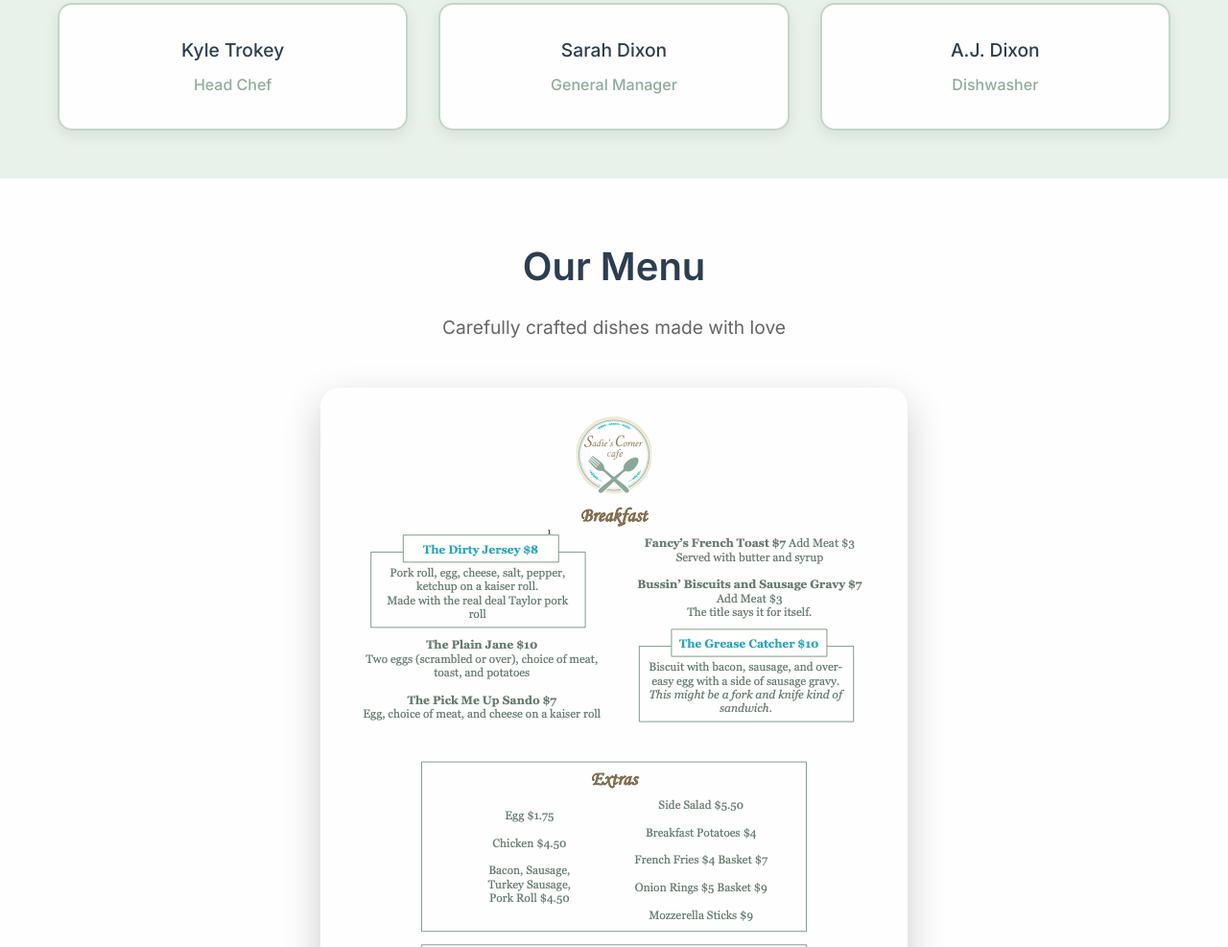
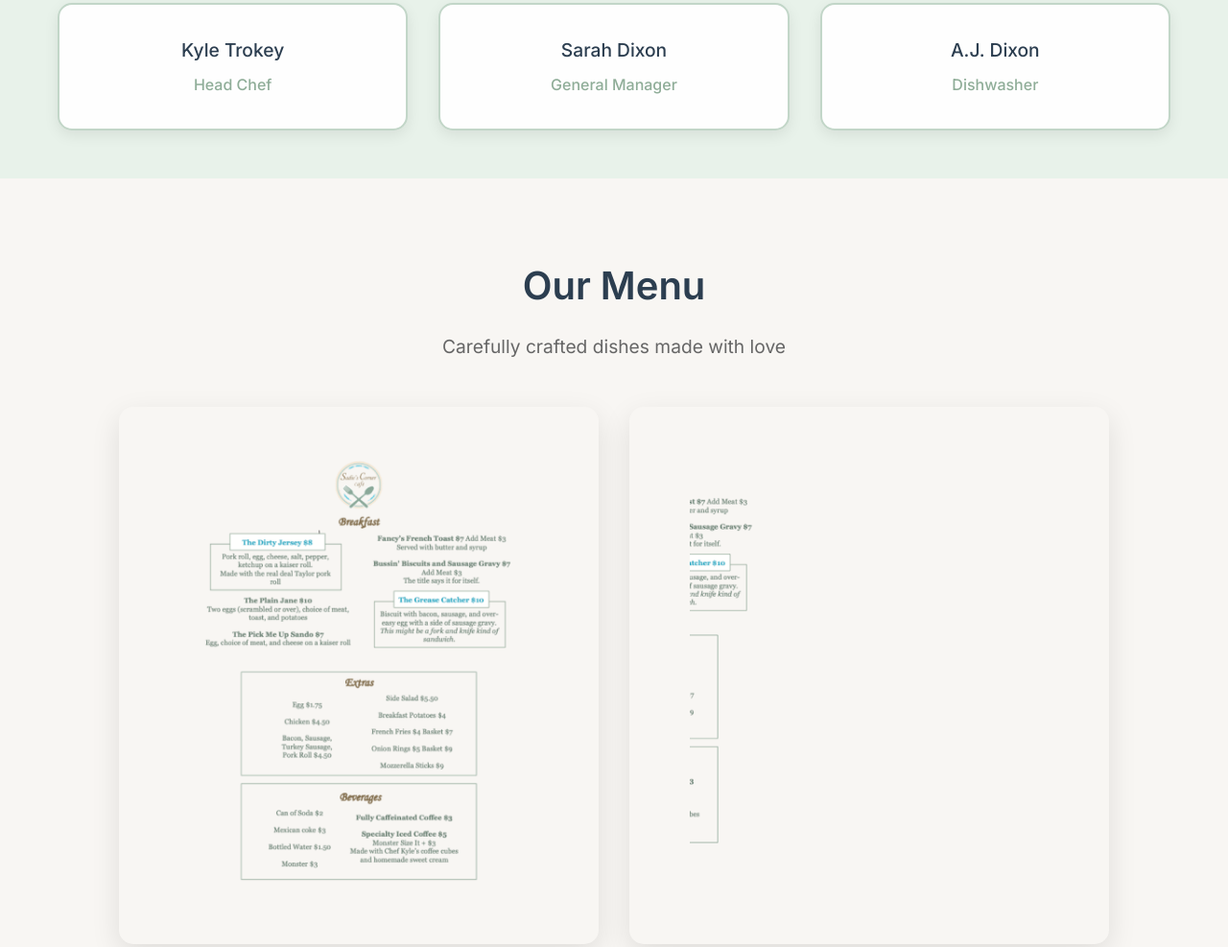
Before and after one commit to bailey-caldwell-sb/SadiesCornerCafe, a website: page index.html in a window 1280 px wide. Shown: the part 1331-2318 px from the top of the page at 96% size. Drawn offline with Linux system fonts and the light colour scheme.

Commit message:
Update menu display to show both pages side by side without scrolling

```diff
--- a/index.html
+++ b/index.html
@@ -96,13 +96,14 @@
                 <p>Carefully crafted dishes made with love</p>
             </div>
 
-            <!-- Featured Menu Image -->
+            <!-- Featured Menu Images -->
             <div class="menu-showcase">
-                <div class="menu-image-container">
-                    <img src="images/sadies_new_menu.png" alt="Sadie's Corner Cafe Menu" class="menu-image">
-                    <div class="menu-overlay">
-                        <h3>View Our Full Menu</h3>
-                        <p>Click to see our complete selection</p>
+                <div class="menu-pages-container">
+                    <div class="menu-page">
+                        <img src="images/sadies_menu_page1.png" alt="Sadie's Corner Cafe Menu - Page 1" class="menu-page-image">
+                    </div>
+                    <div class="menu-page">
+                        <img src="images/sadies_menu_page2.png" alt="Sadie's Corner Cafe Menu - Page 2" class="menu-page-image">
                     </div>
                 </div>
             </div>
--- a/styles.css
+++ b/styles.css
@@ -321,10 +321,44 @@ section {
 }
 
 /* Menu Section */
+.menu {
+    padding: 80px 0;
+    background-color: var(--cream);
+}
+
 .menu-showcase {
-    margin-bottom: 2rem;
+    margin-top: 3rem;
     display: flex;
     justify-content: center;
+}
+
+.menu-pages-container {
+    display: flex;
+    gap: 2rem;
+    max-width: 1200px;
+    width: 100%;
+    justify-content: center;
+}
+
+.menu-page {
+    flex: 1;
+    max-width: 500px;
+    border-radius: 15px;
+    overflow: hidden;
+    box-shadow: 0 10px 30px rgba(0,0,0,0.1);
+    transition: transform 0.3s ease;
+}
+
+.menu-page:hover {
+    transform: translateY(-5px);
+}
+
+.menu-page-image {
+    width: 100%;
+    height: auto;
+    display: block;
+    max-height: 70vh;
+    object-fit: contain;
 }
 
 .menu-image-container {
@@ -588,6 +622,19 @@ section {
     section {
         padding: 60px 0;
     }
+
+    .menu-pages-container {
+        flex-direction: column;
+        gap: 1rem;
+    }
+
+    .menu-page {
+        max-width: 100%;
+    }
+
+    .menu-page-image {
+        max-height: 50vh;
+    }
 }
 
 /* Equipment Section */
```
Also changed, not shown: images/Sadie's New Menu.png (added), images/sadies_menu_page1.png (added), images/sadies_menu_page2.png (added).
